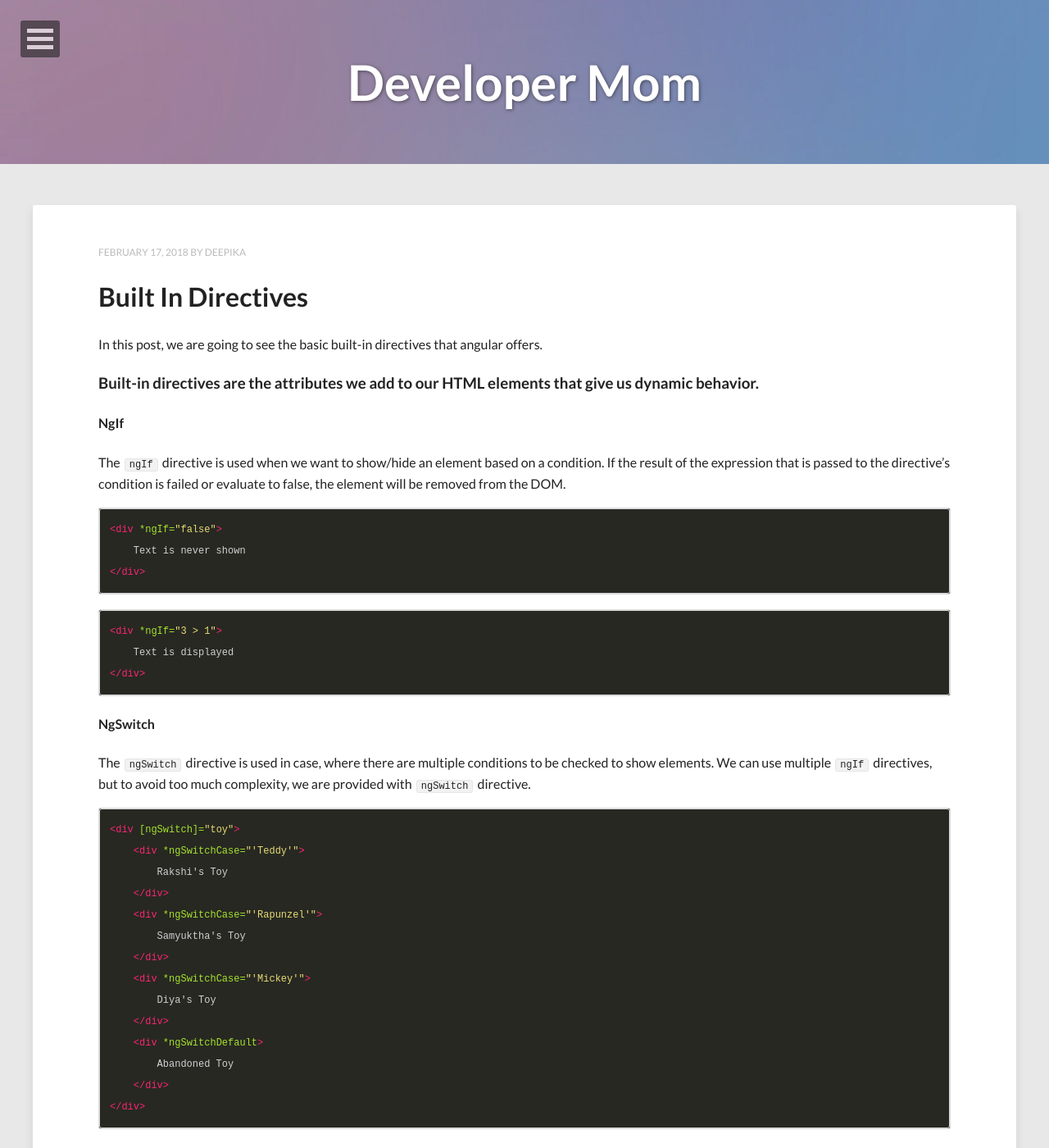
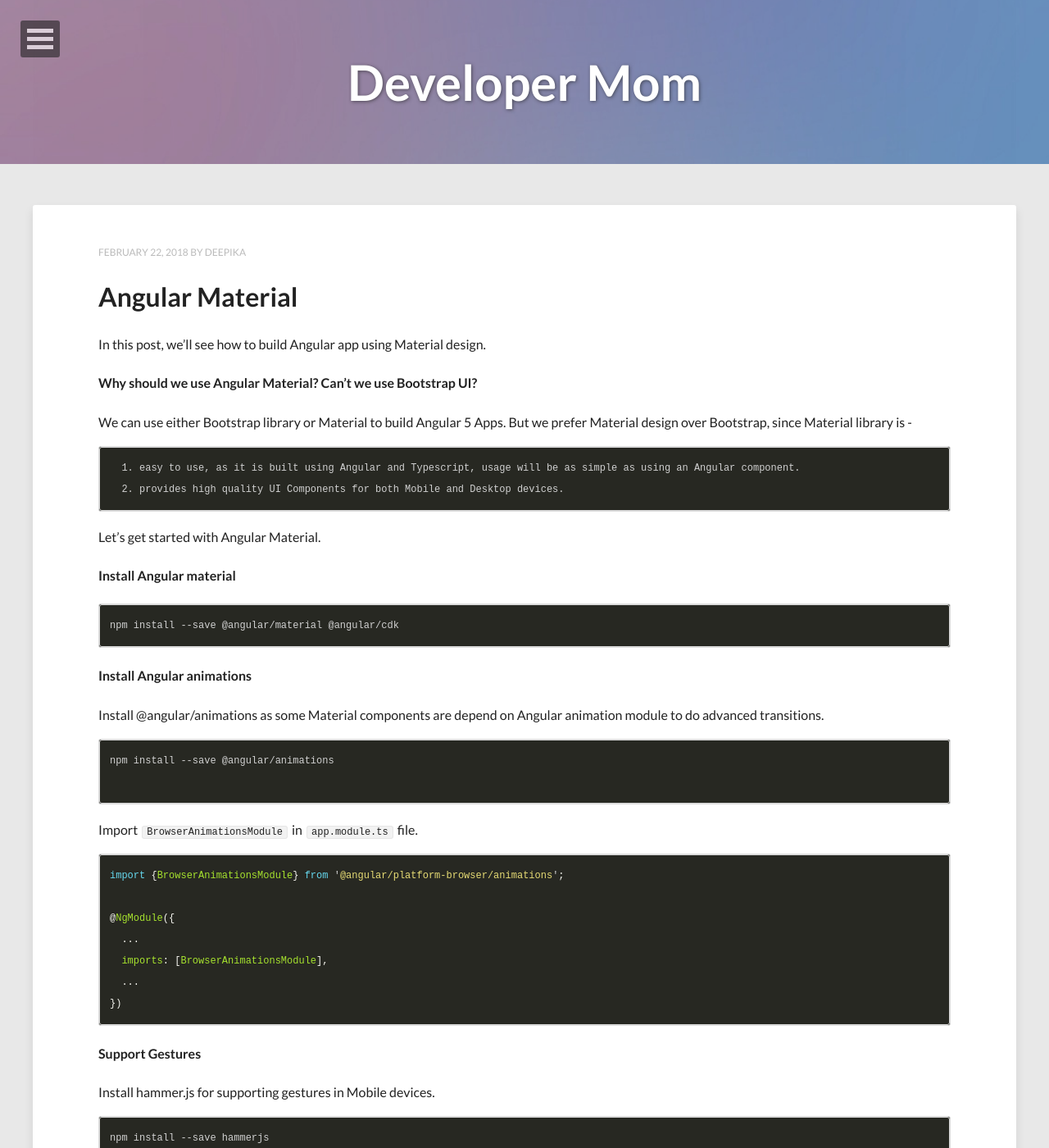
Before and after one commit to DeepikaRajendran/dev-mom, a Jekyll site: the page built from index.html, in a window 1280 px wide and 1400 px high. Shown: the whole window at 82% size. Built offline with Jekyll 4.4.1, drawn with Linux system fonts in a browser that asks for light colours; nearby versions of some CDN libraries; the list of posts is cut into pages by our own code; some of the changed text lies outside the part shown.

Commit message:
Angular material post

````diff
--- /dev/null
+++ b/_posts/2018-02-22-angular-material.md
@@ -0,0 +1,221 @@
+In this post, we'll see how to build Angular app using Material design.
+
+#### Why should we use Angular Material? Can't we use Bootstrap UI?
+ We can use either Bootstrap library or Material to build Angular 5 Apps. But we prefer Material design over Bootstrap, since Material library is -
+
+```
+  1. easy to use, as it is built using Angular and Typescript, usage will be as simple as using an Angular component.
+  2. provides high quality UI Components for both Mobile and Desktop devices.
+```
+
+Let's get started with Angular Material.
+
+#### Install Angular material
+```
+npm install --save @angular/material @angular/cdk
+```
+
+#### Install Angular animations
+Install @angular/animations as some Material components are depend on Angular animation module to do advanced transitions.
+```
+npm install --save @angular/animations
+
+```
+
+Import `BrowserAnimationsModule` in `app.module.ts` file.
+```javascript
+import {BrowserAnimationsModule} from '@angular/platform-browser/animations';
+
+@NgModule({
+  ...
+  imports: [BrowserAnimationsModule],
+  ...
+})
+```
+#### Support Gestures
+
+Install hammer.js for supporting gestures in Mobile devices.
+
+```
+npm install --save hammerjs
+```
+#### Include a theme
+
+Add one of the supported themes to the `style.css`
+
+```css
+@import "~@angular/material/prebuilt-themes/indigo-pink.css";
+```
+We can see other available themes inside `/node_modules/@angular/material/prebuilt-themes/` folder.
+
+![alt-text](/images/prebuilt-themes.png)
+
+Alternatively, we can include the theme CSS file inside main index.html.
+
+#### Include Material Icons
+
+Add Material Icons font  to support `mat-icon` in `index.html`.
+```html
+<link href="https://fonts.googleapis.com/icon?family=Material+Icons" rel="stylesheet">
+```
+For more details, check here [Material Icons](https://google.github.io/material-design-icons/)
+
+Now, let's see how to use Material Components inside our app.
+
+Here is the official website of [Angular Material](https://material.angular.io/), where you can see all the components.
+
+#### Add a simple toolbar with a Icon.
+
+Now, We are going to simply add a title to the toolbar.
+Import `MatToolbarModule` and `MatIconModule` to the `app.module.ts` file and add it to `imports` array.
+
+```typescript
+import { MatIconModule, MatToolbarModule} from '@angular/material';
+
+@NgModule({
+  declarations: [
+    AppComponent,
+    ToysComponent,
+    ColorPipe
+  ],
+  imports: [
+    BrowserModule,
+    FormsModule,
+    BrowserAnimationsModule,
+    MatToolbarModule,
+    MatIconModule
+  ],
+  providers: [ColorPipe],
+  bootstrap: [AppComponent]
+})
+```
+We can get corresponding module to be imported for each component from the official Website.
+
+Go the [Angular Material](https://material.angular.io/) website -> Component-> click on the particular component-> API.
+
+![alt-text](/images/material-component-api.png)
+
+`mat-toolbar` is the selector for the toolbar component.
+`mat-icon` for the Material Icons.
+
+Add it to the `app.component.html`
+
+![alt-text](/images/mat-toolbar.png)
+
+
+Added some simple CSS to `app.component.css` file to make look better.
+```css
+.space {
+  flex: 1 1 auto;
+}
+```
+ Now, let's add a color to the toolbar.
+
+![alt-text](/images/mat-toolbar-1.png)
+ Few more color options are available to add here - ` primary` and `warn`.
+
+Here is how it looks,
+
+ ![alt-text](/images/toolbar.png)
+
+ We add a Text Input and button to a card,  to add further content to the page.
+
+ Import `MatCardModule`,`MatInputModule`, `MatButtonModule` to `app.module.ts`.
+
+ ```typescript
+import { MatIconModule, MatToolbarModule, MatCardModule, MatInputModule, MatButtonModule} from '@angular/material';
+
+@NgModule({
+  declarations: [
+    AppComponent,
+    ToysComponent,
+    ColorPipe
+  ],
+  imports: [
+    BrowserModule,
+    FormsModule,
+    BrowserAnimationsModule,
+    MatToolbarModule,
+    MatIconModule,
+    MatCardModule,
+    MatInputModule,
+    MatButtonModule
+  ],
+  providers: [ColorPipe],
+  bootstrap: [AppComponent]
+})
+```
+
+In `app.component.html`
+
+Add a card
+```html
+<mat-card></mat-card>
+```
+
+Add a `form` and `mat-form-field` selector to add form elements inside the card.
+```html
+<mat-card>
+  <form>
+    <mat-form-field>
+    </mat-form-field>
+  </form>
+</mat-card>
+```
+`mat-form-field` is used to wrap several Material components.
+
+Add an Input text field.
+```html
+<mat-card>
+  <form>
+    <mat-form-field>
+        <input matInput placeholder="Enter baby's Favorite toy" />
+    </mat-form-field>
+  </form>
+</mat-card>
+```
+`matInput` is a directive that allows native `<input>` and `<textarea>` elements to work with `<mat-form-field>`.
+
+Add a `button` element.
+
+```html
+<mat-card>
+  <form>
+    <mat-form-field>
+      <input matInput placeholder="Enter baby's Favorite toy" />
+    </mat-form-field>
+    <br>
+    <button mat-raised-button color="accent"> Add toy</button>
+  </form>
+</mat-card>
+```
+`mat-raised-button` is the used to display Material rectangular button with elevation.
+
+We can also add any of the other Button Attributes -
+ `mat-button` (no elevation), `mat-icon-button`, `mat-fab` (circular button), `mat-mini-fab`.
+
+ ![alt-text](/images/material-input.png)
+
+ Let's move on to our old example and apply AAngular material to native elements.
+ ```html
+ <mat-card>
+  <form>
+    <mat-form-field>
+      <input matInput placeholder="Enter baby's Favorite toy" name="toyName" [(ngModel)]="toy.name" />
+    </mat-form-field>
+    <mat-form-field>
+      <input matInput placeholder="Toy Color" name="toyColor" [(ngModel)]="toy.color" />
+    </mat-form-field>
+    <br>
+    <button mat-raised-button color="accent" (click)="addToy()"> Add toy</button>
+  </form>
+</mat-card>
+<mat-card>
+  <mat-list role="list">
+    <mat-list-item role="listitem" *ngFor="let toy of toys">
+      <div [innerHTML]="toy| color"></div>
+    </mat-list-item>
+  </mat-list>
+</mat-card>
+```
+ ![alt-text](/images/material-output.png)
````
Also changed, not shown: _posts/2017-12-18-custom-pipes.md (+1 -1 lines), images/mat-toolbar-1.png (added), images/mat-toolbar.png (added), images/material-component-api.png (added), images/material-input.png (added), images/material-output.png (added), images/prebuilt-themes.png (added), images/toolbar.png (added).
